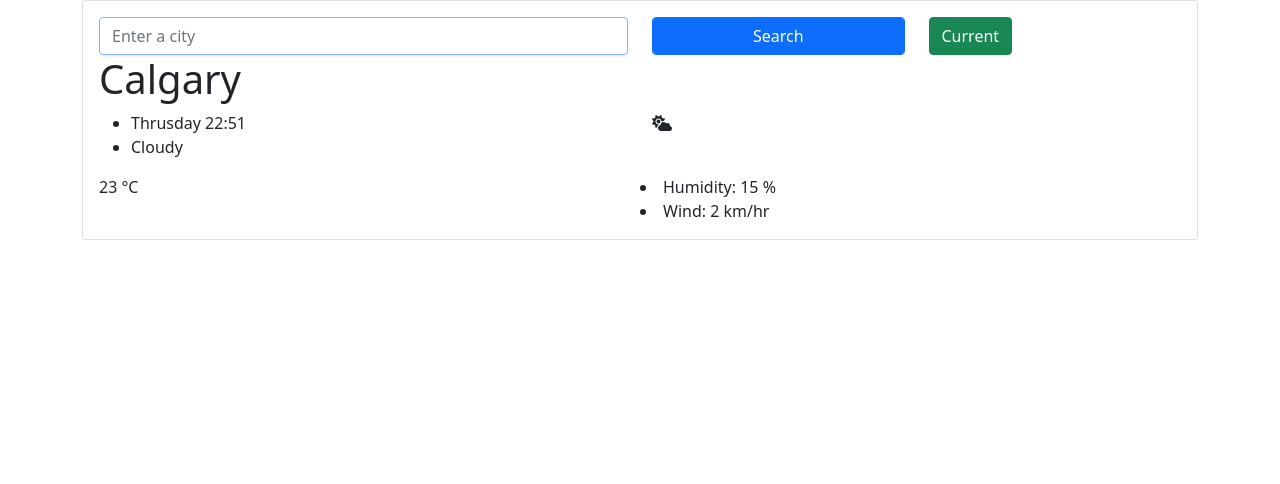
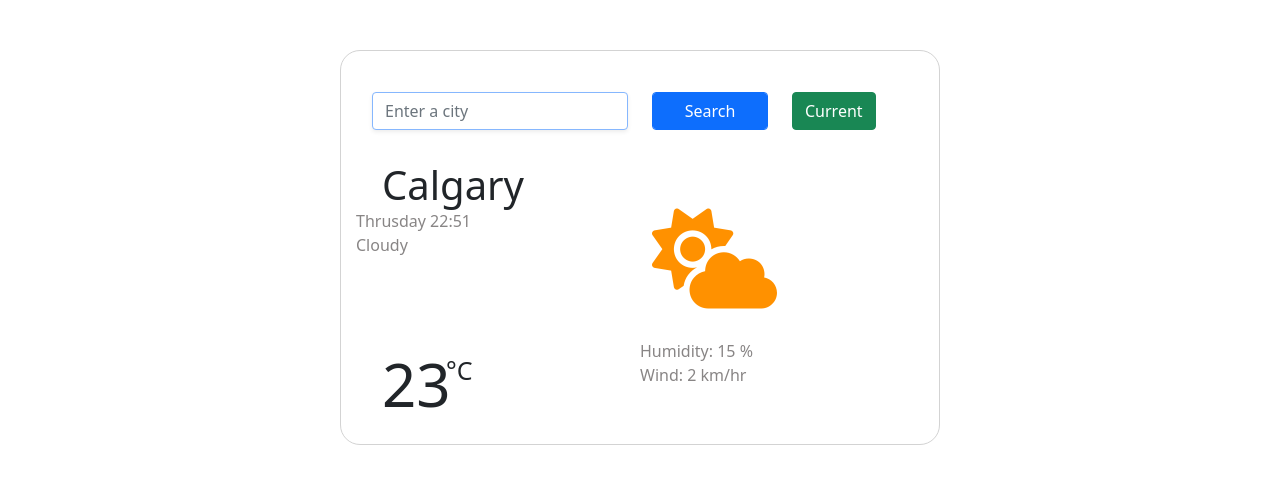
Before and after one commit to salazargc/SheCodes, a website built with Parcel: page index.html in a window 1280 px wide. Built offline with nearby package versions, Linux system fonts and the light colour scheme.

Commit message:
styles changes

```diff
--- a/index.html
+++ b/index.html
@@ -4,78 +4,90 @@
     <title>Weather App</title>
     <meta charset="UTF-8" />
     <script src="https://cdn.jsdelivr.net/npm/axios/dist/axios.min.js"></script>
-    <script src="https://kit.fontawesome.com/8e33b25239.js" crossorigin="anonymous"></script>
-    <link href="src/styles.css"/>
+    <script
+      src="https://kit.fontawesome.com/8e33b25239.js"
+      crossorigin="anonymous"
+    ></script>
+    <link rel="stylesheet" href="src/styles.css" />
     <link
       href="https://cdn.jsdelivr.net/npm/bootstrap@5.1.0/dist/css/bootstrap.min.css"
       rel="stylesheet"
       integrity="sha384-KyZXEAg3QhqLMpG8r+8fhAXLRk2vvoC2f3B09zVXn8CA5QIVfZOJ3BCsw2P0p/We"
-      crossorigin="anonymous"/>
-
+      crossorigin="anonymous"
+    />
   </head>
 
   <body>
     <div class="container">
       <div class="card">
-          <form class="weather-form" id= "search-form" >
-            <div class="card-body" id = "card-body">
-            <div class = "row">
+        <form class="weather-form" id="search-form">
+          <div class="card-body" id="card-body">
+            <div class="row">
               <div class="col-6">
                 <input
                   type="search"
                   placeholder="Enter a city"
                   autofocus="on"
                   autocomplete="off"
-                      id = "search-city"
-                      class = "form-control shadow-sm">
+                  id="search-city"
+                  class="form-control shadow-sm"
+                />
               </div>
-                   <div class = "col-3">
+              <div class="col-3">
                 <input
-                    type = "submit"
-                    value = "Search"
-                    class = "form-control btn btn-primary ">
+                  type="submit"
+                  value="Search"
+                  class="form-control btn btn-primary"
+                />
               </div>
-                   <div class = "col-3">
+              <div class="col-3">
                 <button
-                   type = "button"
+                  type="button"
                   class="btn btn-success"
-                   id ="location-button">Current</button>
+                  id="location-button"
+                >
+                  Current
+                </button>
+              </div>
             </div>
           </div>
         </form>
 
-      <h1 id = output-city>Calgary</h1>
+        <h1 id="output-city">Calgary</h1>
 
-      <div class = row>
-        <div class = "col-sm-6">
+        <div class="row">
+          <div class="col-sm-6">
             <ul>
-     <li id = "current-date">Monday 9:00</li>
-     <li id= "description"> Cloudy</li>
+              <li id="current-date">Monday 9:00</li>
+              <li id="description">Cloudy</li>
             </ul>
           </div>
- <div class = "col-sm-6"
+
+          <div class="col-sm-6">
             <span><i class="fas fa-cloud-sun cloudy-icon"></i></span>
           </div>
 
-
-
-      <div class = row>
-        <div class = "col-6">
-          <span class ="temp" id ="temp">23</span>
-          <span class= "celsius" id= "celsius">°C</span>
+          <div class="row">
+            <div class="col-6">
+              <span class="temp" id="temperature">23</span>
+              <span class="celsius" id="unit">°C</span>
             </div>
-      <div class = "col-sm-6"
+            <div class="col-sm-6">
               <ul>
-        <li >Humidity:
-          <span id="humidity" >15</span>
+                <li>
+                  Humidity:
+                  <span id="humidity">15</span>
                   <span>%</span>
                 </li>
-        <li > Wind:
-          <span id = "wind">
-            2
-          </span>
+                <li>
+                  Wind:
+                  <span id="wind"> 2 </span>
                   <span>km/hr</span>
+                </li>
               </ul>
+            </div>
+          </div>
+        </div>
       </div>
     </div>
     <script src="src/index.js"></script>
--- a/src/styles.css
+++ b/src/styles.css
@@ -8,7 +8,7 @@ body {
 }
 h1 {
   font-size: 40px;
-  margin-top: 15px;
+  margin: 5px 26px auto;
 }
 ul {
   margin: 0 0 10px;
@@ -25,15 +25,20 @@ li {
   margin: 20px auto;
   border: 1px solid lightgray;
   padding: 15px;
-  border-radius: 10px;
+  border-radius: 20px;
   max-width: 600px;
 }
 .temp {
   font-size: 60px;
+  margin: 5px 26px auto;
 }
 .celsius {
-  font-size: 35px;
+  font-size: 25px;
+  position: absolute;
+  left: 105px;
+  bottom: 55px;
 }
+
 .cloudy-icon {
   margin-bottom: 30px;
   font-size: 100px;
```
Lines whose indentation alone changed are shown as unchanged.
